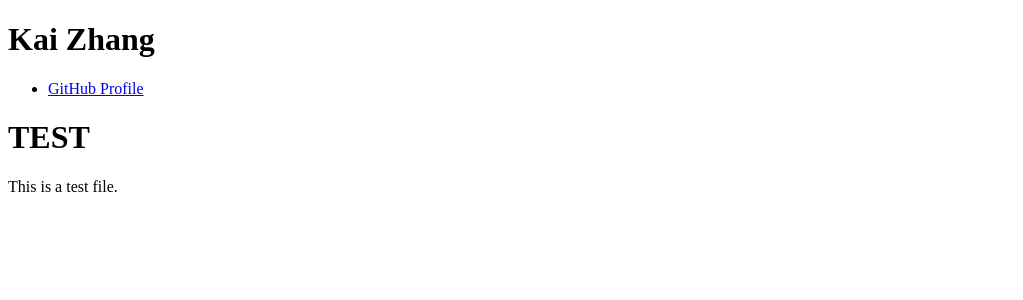
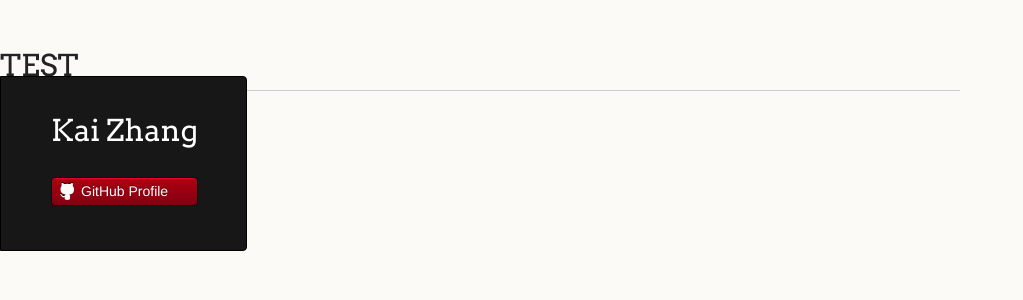
Before and after one commit to WinginCheung/kkpattern.github.com, a Jekyll site: the page built from _posts/2013-04-01-test.md, in a window 1280 px wide. Shown: the top 300 px of the page, without its empty margins (0-1023 px from the left). Built offline with Jekyll 4.4.1, drawn with Linux system fonts in a browser that asks for light colours.

Commit message:
Revise relative path

```diff
--- a/_layouts/post.html
+++ b/_layouts/post.html
@@ -5,9 +5,9 @@
     <meta http-equiv="X-UA-Compatible" content="chrome=1">
     <title>Kai Zhang by kkpattern</title>
 
-    <link rel="stylesheet" href="stylesheets/styles.css">
-    <link rel="stylesheet" href="stylesheets/pygment_trac.css">
-    <script src="javascripts/scale.fix.js"></script>
+    <link rel="stylesheet" href="/stylesheets/styles.css">
+    <link rel="stylesheet" href="/stylesheets/pygment_trac.css">
+    <script src="/javascripts/scale.fix.js"></script>
     <meta name="viewport" content="width=device-width, initial-scale=1, user-scalable=no">
     <!--[if lt IE 9]>
     <script src="//html5shiv.googlecode.com/svn/trunk/html5.js"></script>
```
